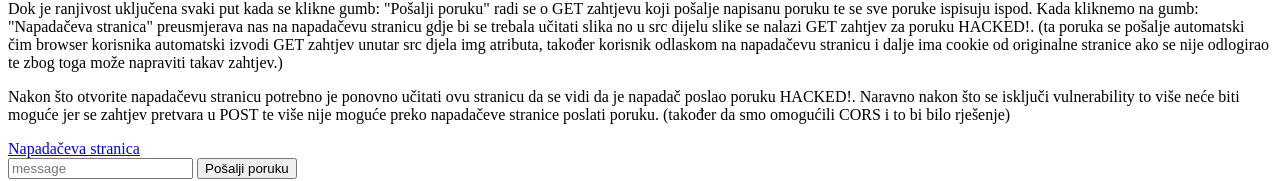
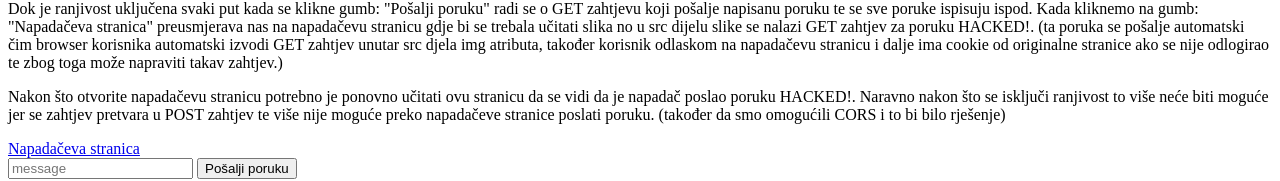
Before and after one commit to SFerber123/web2projekt2, a website: page index.html in a window 1280 px wide. Shown: the part 617-798 px from the top of the page. Drawn offline with nearby package versions, Linux system fonts and the light colour scheme; no server answers.

Commit message:
haha finalni

```diff
--- a/index.html
+++ b/index.html
@@ -44,7 +44,7 @@
             <div>
                 <p>3. Cross Site Request Forgery (CSRF)</p>
                 <p>Dok je ranjivost uključena svaki put kada se klikne gumb: "Pošalji poruku" radi se o GET zahtjevu koji pošalje napisanu poruku te se sve poruke ispisuju ispod. Kada kliknemo na gumb: "Napadačeva stranica" preusmjerava nas na napadačevu stranicu gdje bi se trebala učitati slika no u src dijelu slike se nalazi GET zahtjev za poruku HACKED!. (ta poruka se pošalje automatski čim browser korisnika automatski izvodi GET zahtjev unutar src djela img atributa, također korisnik odlaskom na napadačevu stranicu i dalje ima cookie od originalne stranice ako se nije odlogirao te zbog toga može napraviti takav zahtjev.)</p>
-                <p>Nakon što otvorite napadačevu stranicu potrebno je ponovno učitati ovu stranicu da se vidi da je napadač poslao poruku HACKED!. Naravno nakon što se isključi vulnerability to više neće biti moguće jer se zahtjev pretvara u POST te više nije moguće preko napadačeve stranice poslati poruku. (također da smo omogućili CORS i to bi bilo rješenje)</p>
+                <p>Nakon što otvorite napadačevu stranicu potrebno je ponovno učitati ovu stranicu da se vidi da je napadač poslao poruku HACKED!. Naravno nakon što se isključi ranjivost to više neće biti moguće jer se zahtjev pretvara u POST zahtjev te više nije moguće preko napadačeve stranice poslati poruku. (također da smo omogućili CORS i to bi bilo rješenje)</p>
                 <div>
                     <a href="https://napadac.herokuapp.com/">Napadačeva stranica</a>
                 </div>
```
